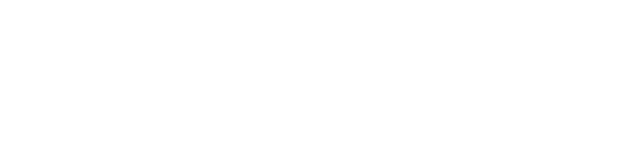
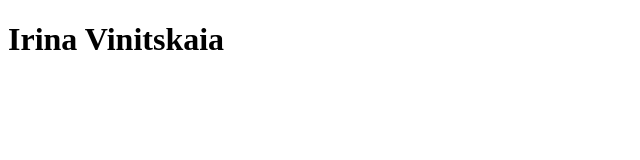
Before and after one commit to i-r-v-i/rsschool-cv, a plain HTML site: page index.html in a window 1280 px wide. Shown: the whole page, without its empty margins (0-640 px from the left). Drawn offline with Linux system fonts and the light colour scheme.

Commit message:
feat: add h1

```diff
--- a/index.html
+++ b/index.html
@@ -3,9 +3,9 @@
 <head>
     <meta charset="UTF-8">
     <meta name="viewport" content="width=device-width, initial-scale=1.0">
-    <title>Document</title>
+    <title>CV Irina Vinitskaia</title>
 </head>
 <body>
-
+    <h1 class="profile-text__name">Irina Vinitskaia</h1>
 </body>
 </html>
```
